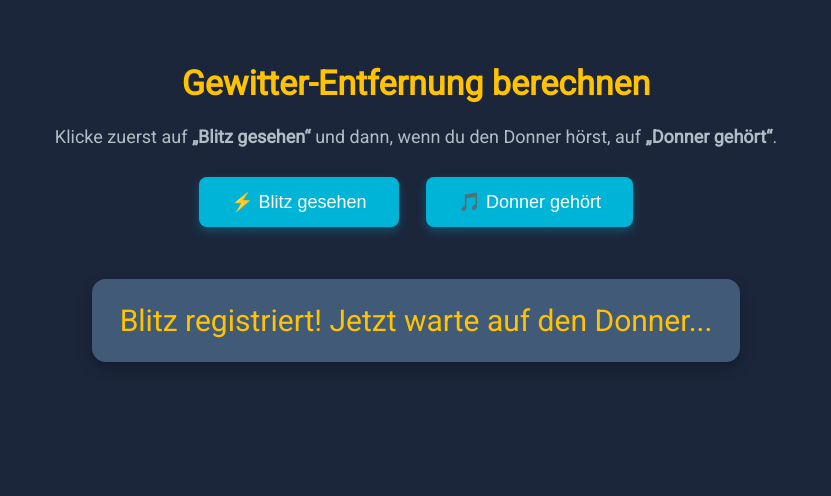
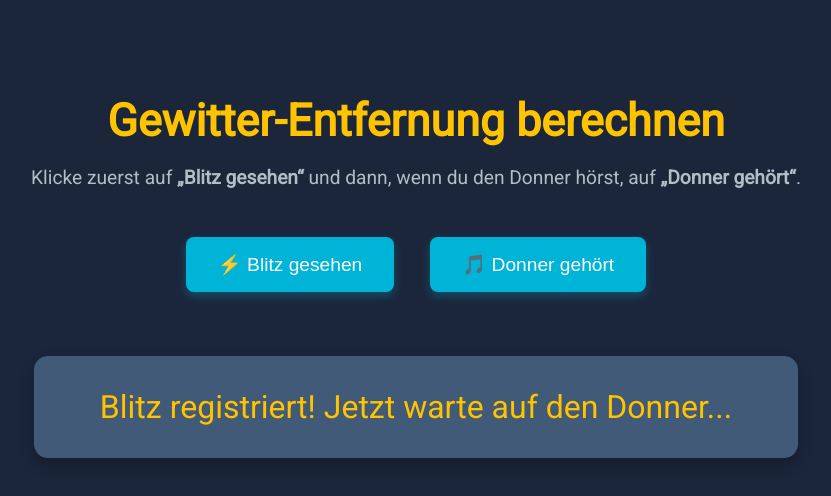
Before and after one commit to Philldotcom/gewitter-entfernung, a website: page index.html in a window 1280 px wide. Both pictures are taken after a click on the button "⚡ Blitz gesehen". Shown: the whole page, without its empty margins (224-1055 px from the left). Drawn offline with Linux system fonts and the light colour scheme.

Commit message:
Update style.css

```diff
--- a/style.css
+++ b/style.css
@@ -1,35 +1,39 @@
 /* Grundlayout */
 body {
   font-family: 'Roboto', sans-serif;
-    background-color: #1B263B; /* dunkler Nacht-Himmel */
+  background-color: #1B263B;
   text-align: center;
-    padding: 40px;
+  padding: 5vw;
   margin: 0;
   color: #FFFFFF;
 }
 
 h1 {
-    font-size: 34px;
-    color: #FFC300; /* Blitzgelb */
+  font-size: clamp(1.8rem, 4vw, 2.8rem);
+  color: #FFC300;
+  margin-bottom: 1rem;
 }
 
 p {
-    font-size: 18px;
-    color: #B0BEC5; /* hellgrauer Text */
+  font-size: clamp(1rem, 2.5vw, 1.2rem);
+  color: #B0BEC5;
+  margin-bottom: 2rem;
 }
 
 /* Buttons */
 button {
   background-color: #00B4D8;
   color: white;
-    padding: 14px 32px;
-    margin: 12px;
+  padding: 1rem 2rem;
+  margin: 1rem;
   border: none;
   border-radius: 8px;
-    font-size: 18px;
+  font-size: clamp(1rem, 2.5vw, 1.2rem);
   cursor: pointer;
   box-shadow: 0 4px 10px rgba(0, 180, 216, 0.3);
   transition: background-color 0.3s ease, transform 0.2s ease;
+  width: auto;
+  max-width: 90vw;
 }
 
 button:hover {
@@ -43,15 +47,15 @@ button:active {
 
 /* Ergebnisbox */
 #result {
-    margin-top: 40px;
-    padding: 24px;
-    background-color: #415A77; /* dunkles Gewitterblau */
+  margin-top: 3rem;
+  padding: 2rem;
+  background-color: #415A77;
   color: #FFC300;
-    font-size: 30px;
+  font-size: clamp(1.2rem, 3vw, 2rem);
   font-weight: 500;
   border-radius: 14px;
   box-shadow: 0 6px 14px rgba(0,0,0,0.25);
-    max-width: 600px;
+  max-width: 700px;
   margin-left: auto;
   margin-right: auto;
   opacity: 0;
@@ -64,10 +68,13 @@ button:active {
   transform: translateY(0);
 }
 
-/* Responsive */
+/* Medienabfrage für kleine Screens */
 @media (max-width: 600px) {
+  body {
+    padding: 8vw;
+  }
+
   button {
-        width: 80%;
-        font-size: 16px;
+    width: 100%;
   }
 }
```
Lines whose indentation alone changed are shown as unchanged.
